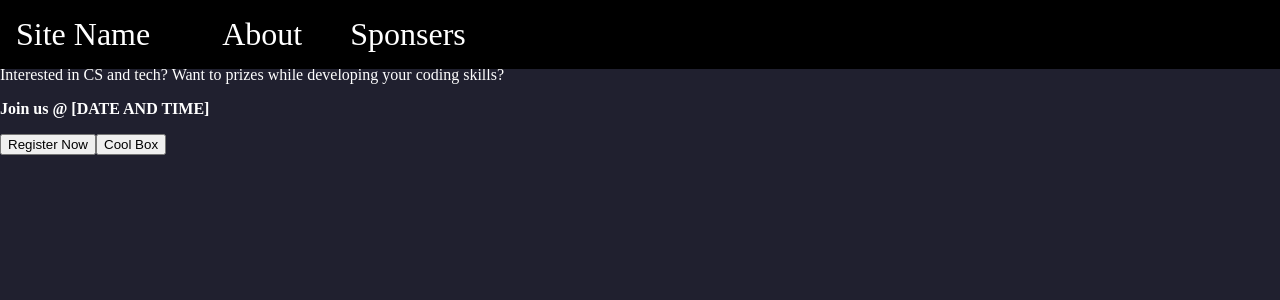
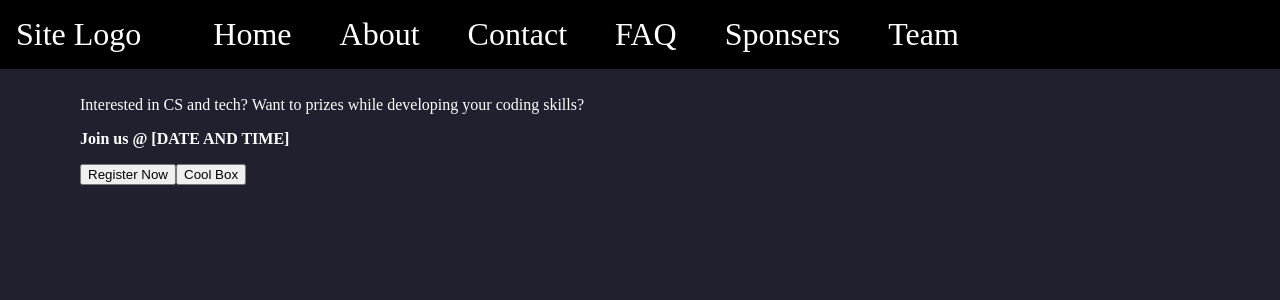
Before and after one commit to RythmHacks/2023.rythmhacks.ca, a React (Create React App) app: page / in a window 1280 px wide. Shown: the top 300 px of the page. Built offline with nearby package versions, Linux system fonts and the light colour scheme.

Commit message:
Add more content to navbar

```diff
--- a/src/components/Hero.jsx
+++ b/src/components/Hero.jsx
@@ -2,7 +2,6 @@
 const Hero = () => {
     return (
         <div id='hero'>
-            <br/>
             <p>Interested in CS and tech? Want to prizes while developing your coding skills?</p>
             <p><b>Join us @ [DATE AND TIME]</b></p>
             <button>Register Now</button>
--- a/src/components/Navbar.jsx
+++ b/src/components/Navbar.jsx
@@ -3,13 +3,25 @@ import React from 'react';
 const Navbar = () => {
   return (
     <nav className='nav'>
-        <a href='/' className='nav-logo'>Site Name</a>
+        <a href='/' className='nav-logo'>Site Logo</a>
         <ul>
+            <li>
+                <a href='#'>Home</a>
+            </li>
             <li>
                 <a href='#about'>About</a>
             </li>
             <li>
+                <a href='#contact'>Contact</a>
+            </li>
+            <li>
+                <a href='#faq'>FAQ</a>
+            </li>
+            <li>
                 <a href='#sponsers'>Sponsers</a>
+            </li>
+            <li>
+                <a href='#team'>Team</a>
             </li>
         </ul>
     </nav>
--- a/src/index.css
+++ b/src/index.css
@@ -1,3 +1,7 @@
+html {
+  scroll-behavior: smooth;
+}
+
 body {
   background-color: #20202F;
   margin: 0;
@@ -46,5 +50,6 @@ p {
 }
 
 #hero {
-  padding-top: 2rem;
+  padding-top: 5rem;
+  padding-left: 5rem;
 }
```
